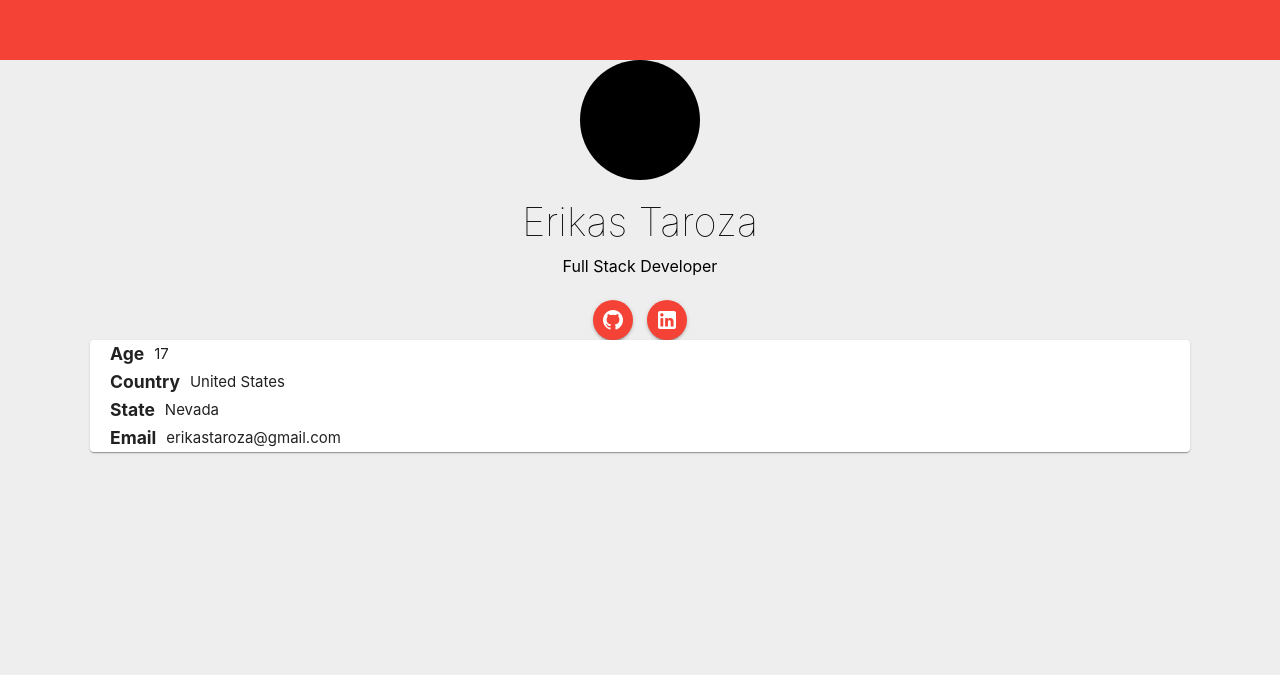
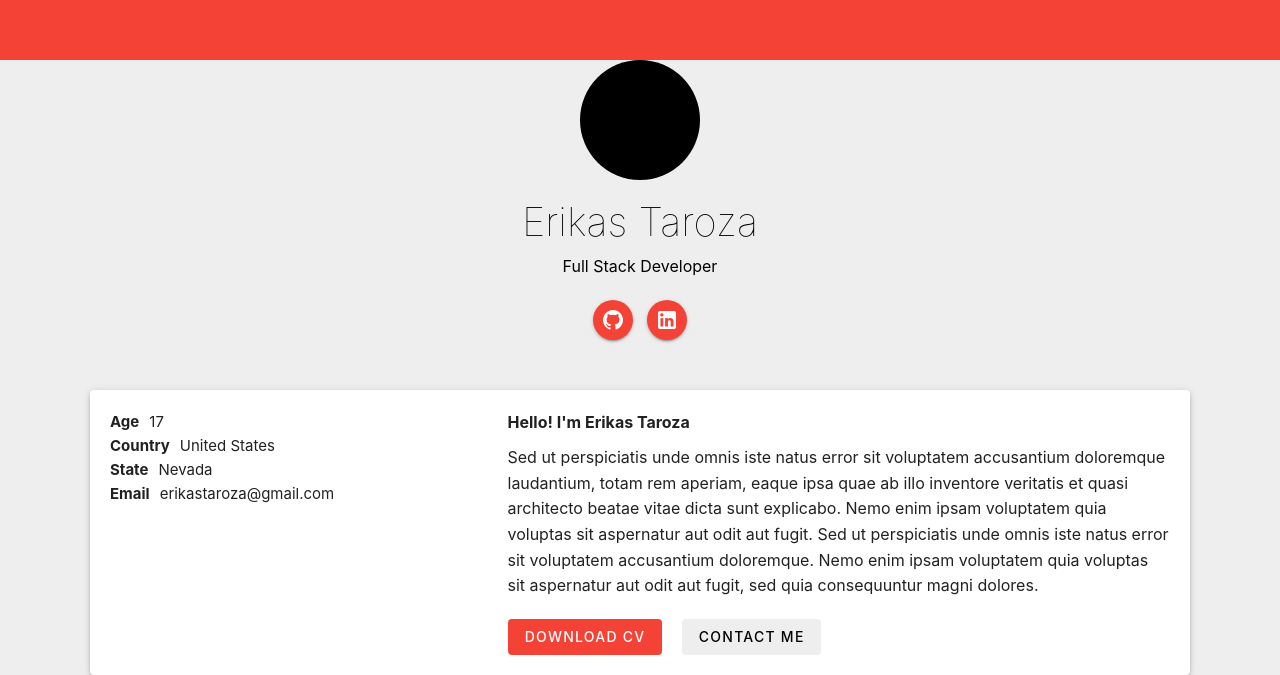
Before and after one commit to erikas-taroza/erikas-taroza.github.io, a Vue app: page / in a window 1280 px wide. Shown: the part 240-915 px from the top of the page. Before the commit the page ends 800 px from the top, so only its background shows below. Built offline with nearby package versions, Linux system fonts and the light colour scheme.

Commit message:
Work on info card.

```diff
--- a/src/App.vue
+++ b/src/App.vue
@@ -17,6 +17,7 @@ import InfoCard from "./components/InfoCard.vue";
     .contents {
         display: flex;
         flex-direction: column;
+        row-gap: 50px;
         align-items: center;
         width: 100%;
         padding-left: 10px;
--- a/src/components/InfoCard.vue
+++ b/src/components/InfoCard.vue
@@ -9,25 +9,61 @@ const info:Map<string, any> = new Map<string, any>([
     ["State", "Nevada"],
     ["Email", "erikastaroza@gmail.com"]
 ]);
+
 </script>
 
 <template>
-    <v-card class="card">
-        <div v-for="i in info" style="display: flex; flex-direction: row; align-items: center;">
-            <h3>{{ i[0] }}</h3>
-            <div style="width: 10px;"></div>
-            <p>{{ i[1] }}</p>
+    <v-card class="card" elevation="3">
+        <div class="info">
+            <div v-for="i in info" style="display: flex; flex-direction: row; align-items: center;">
+                <p><strong>{{ i[0] }}</strong></p>
+                <div style="width: 10px;"></div>
+                <p>{{ i[1] }}</p>
+            </div>
+        </div>
+        <div class="bio">
+            <p><strong>Hello! I'm Erikas Taroza</strong></p>
+            <p>Sed ut perspiciatis unde omnis iste natus error sit voluptatem accusantium doloremque laudantium, totam rem aperiam, eaque ipsa quae ab illo inventore veritatis et quasi architecto beatae vitae dicta sunt explicabo. Nemo enim ipsam voluptatem quia voluptas sit aspernatur aut odit aut fugit. Sed ut perspiciatis unde omnis iste natus error sit voluptatem accusantium doloremque.
+Nemo enim ipsam voluptatem quia voluptas sit aspernatur aut odit aut fugit, sed quia consequuntur magni dolores.</p>
+
+            <div style="margin-top: 20px;">
+                <v-btn
+                    color="primary"
+                    variant="flat"
+                    style="margin-right: 20px;"
+                >
+                    Download CV
+                </v-btn>
+
+                <v-btn color="#EEEEEE" variant="flat">
+                    Contact Me
+                </v-btn>
+            </div>
         </div>
     </v-card>
 </template>
 
 <style scoped>
+    @media(min-width: 800px) {
+        .card {
+            max-width: 1100px;
+            width: 100%;
+            display: grid;
+            grid-template-columns: 1.2fr 2fr;
+        }
+    }
 
     .card {
-        max-width: 1100px;
-        width: 100%;
-        padding-left: 20px;
-        padding-right: 20px;
+        padding: 20px;
+    }
+
+    .info {
+        margin-bottom: 10px;
+    }
+
+    .bio p {
+        font-size: 16px;
+        margin-bottom: 10px;
     }
 
 </style>
--- a/src/components/Profile.vue
+++ b/src/components/Profile.vue
@@ -6,6 +6,7 @@ function openLink(urlToOpen:string) {
 </script>
 
 <template>
+    <div class="container">
         <div class="avatar">
         </div>
 
@@ -30,9 +31,16 @@ function openLink(urlToOpen:string) {
                 height="40px"
             />
         </div>
+    </div>
 </template>
 
 <style scoped>
+    .container {
+        display: flex;
+        flex-direction: column;
+        align-items: center;
+    }
+
     .avatar {
         border-radius: 100%;
         background-color: black;
```
Lines whose indentation alone changed are shown as unchanged.
